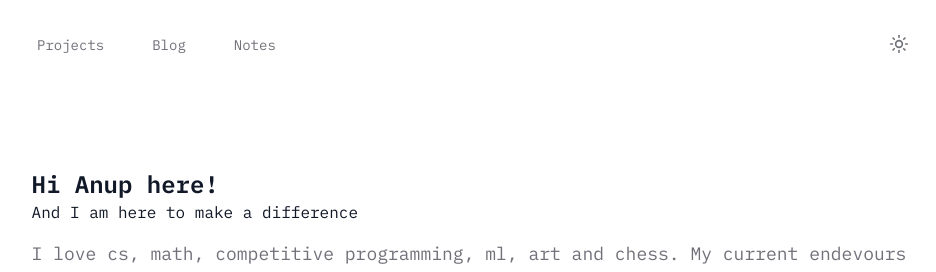
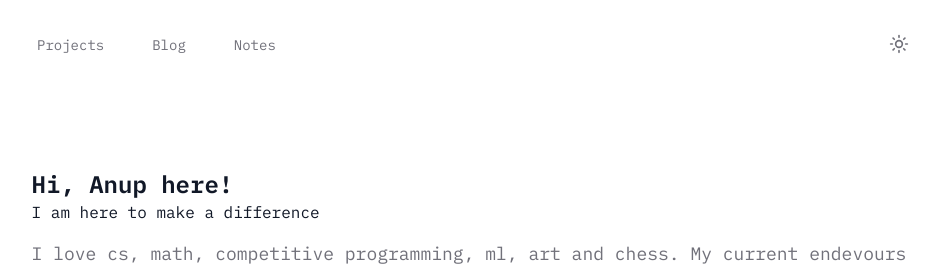
Before and after one commit to Harruta/website, a Next.js app: page / in a window 1280 px wide. Shown: the top 272 px of the page, without its empty margins (171-1107 px from the left). Built offline with nearby package versions, Linux system fonts and the light colour scheme.

Commit message:
fixed typo

```diff
--- a/src/app/components/Hero.jsx
+++ b/src/app/components/Hero.jsx
@@ -8,10 +8,10 @@ const Hero = () => {
       {/* Main Heading */}
       <div className="text-gray-900 dark:text-white mb-4">
         <h1 className='text-2xl font-bold'>
-        Hi Anup here!
+        Hi, Anup here!
         </h1>
 
-        <h3>And I am here to make a difference</h3>
+        <h3>I am here to make a difference</h3>
       </div>
 
 
```
